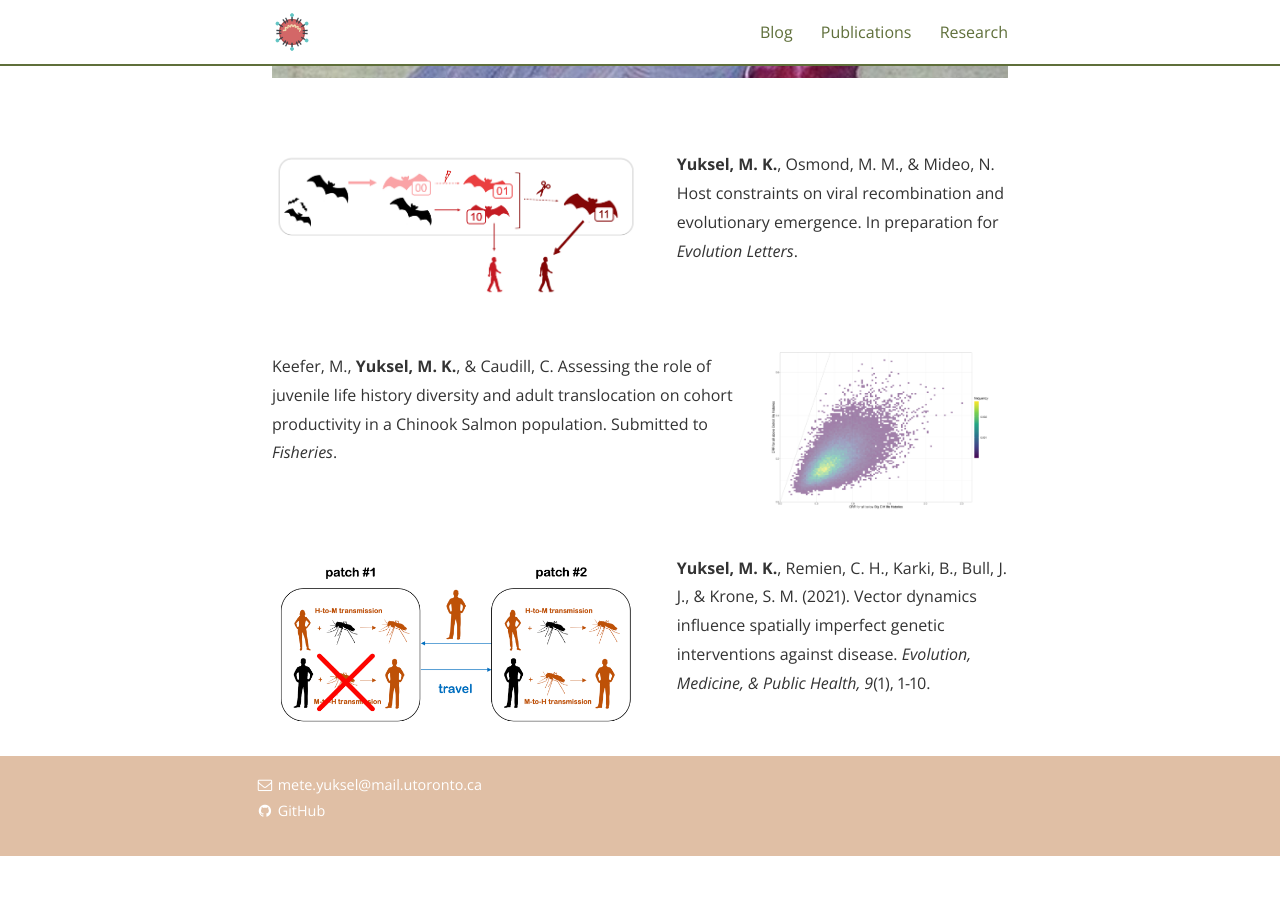
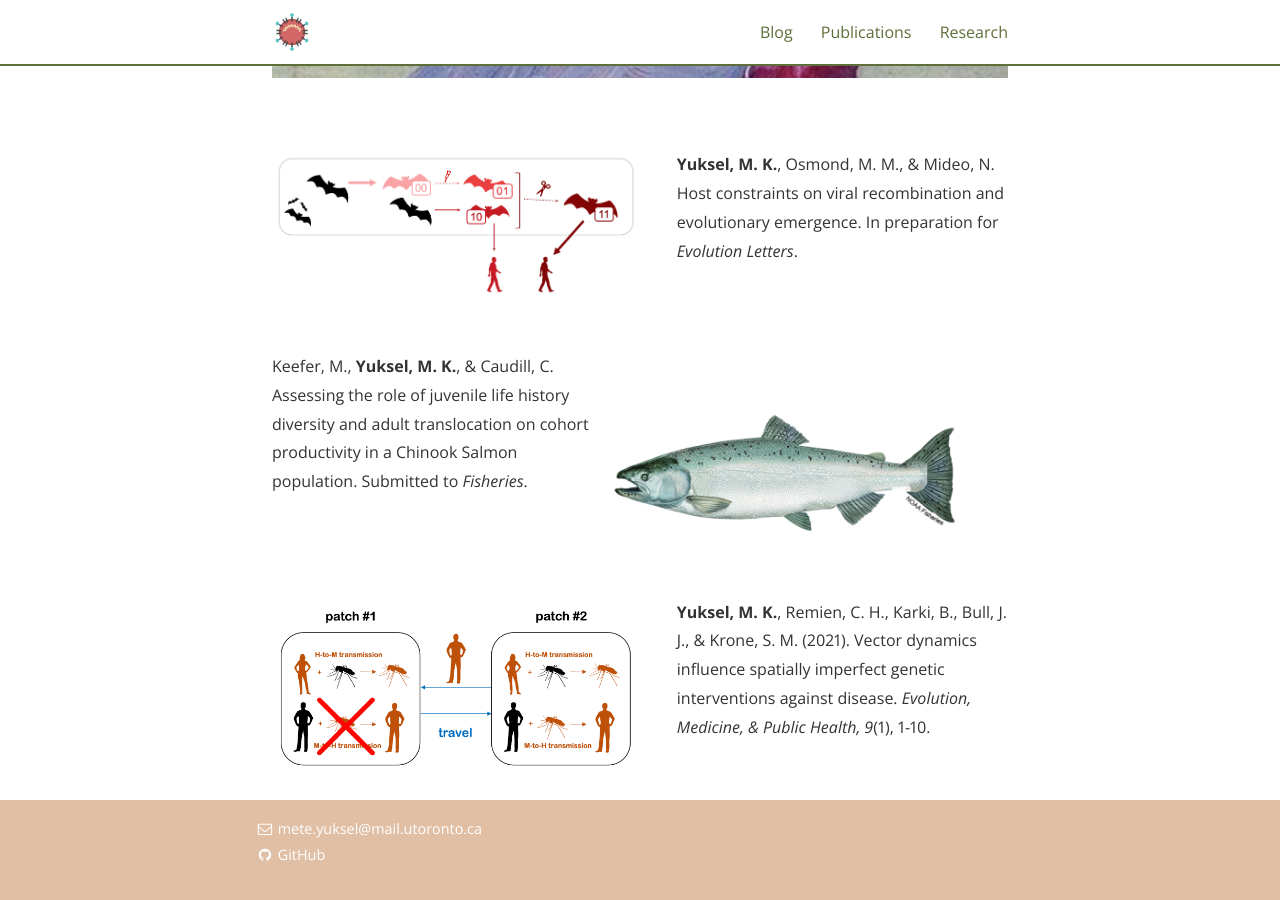
Before and after one commit to metekaanyuksel/metekaanyuksel.github.io, a Jekyll site: the page built from publications.md, in a window 1280 px wide and 900 px high, scrolled down 586 px. Built offline with Jekyll 4.4.1, drawn with Linux system fonts in a browser that asks for light colours; nearby versions of some CDN libraries; some web fonts are replaced; before the commit the page ends 1442 px from its top, so only the background shows below that.

Commit message:
changed fish pic

```diff
--- a/publications.md
+++ b/publications.md
@@ -17,7 +17,7 @@ main_nav: true
 <br>
 <br>
 
-<img src="/assets/CRRs.png" align="right" style="width: 30%; margin-right: 2.5%;"> Keefer, M., **Yuksel, M. K.**, & Caudill, C. Assessing the role of juvenile life history diversity and adult translocation on cohort productivity in a Chinook Salmon population. Submitted to *Fisheries*.
+<img src="/assets/chinook.png" align="right" style="width: 50%; margin-right: 5%;"> Keefer, M., **Yuksel, M. K.**, & Caudill, C. Assessing the role of juvenile life history diversity and adult translocation on cohort productivity in a Chinook Salmon population. Submitted to *Fisheries*.
 
 <br>
 <br>
```
Also changed, not shown: assets/chinook.png (added).
